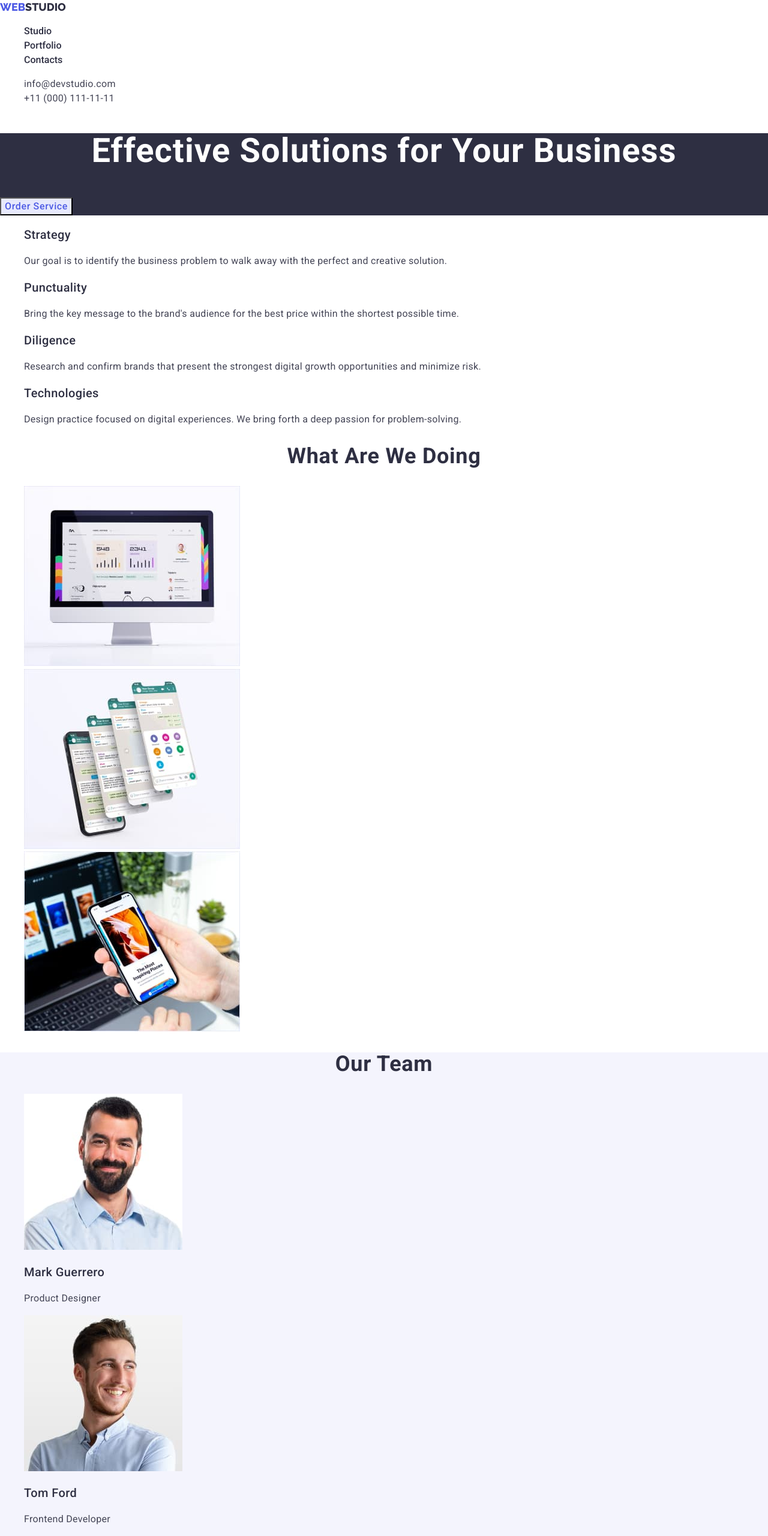
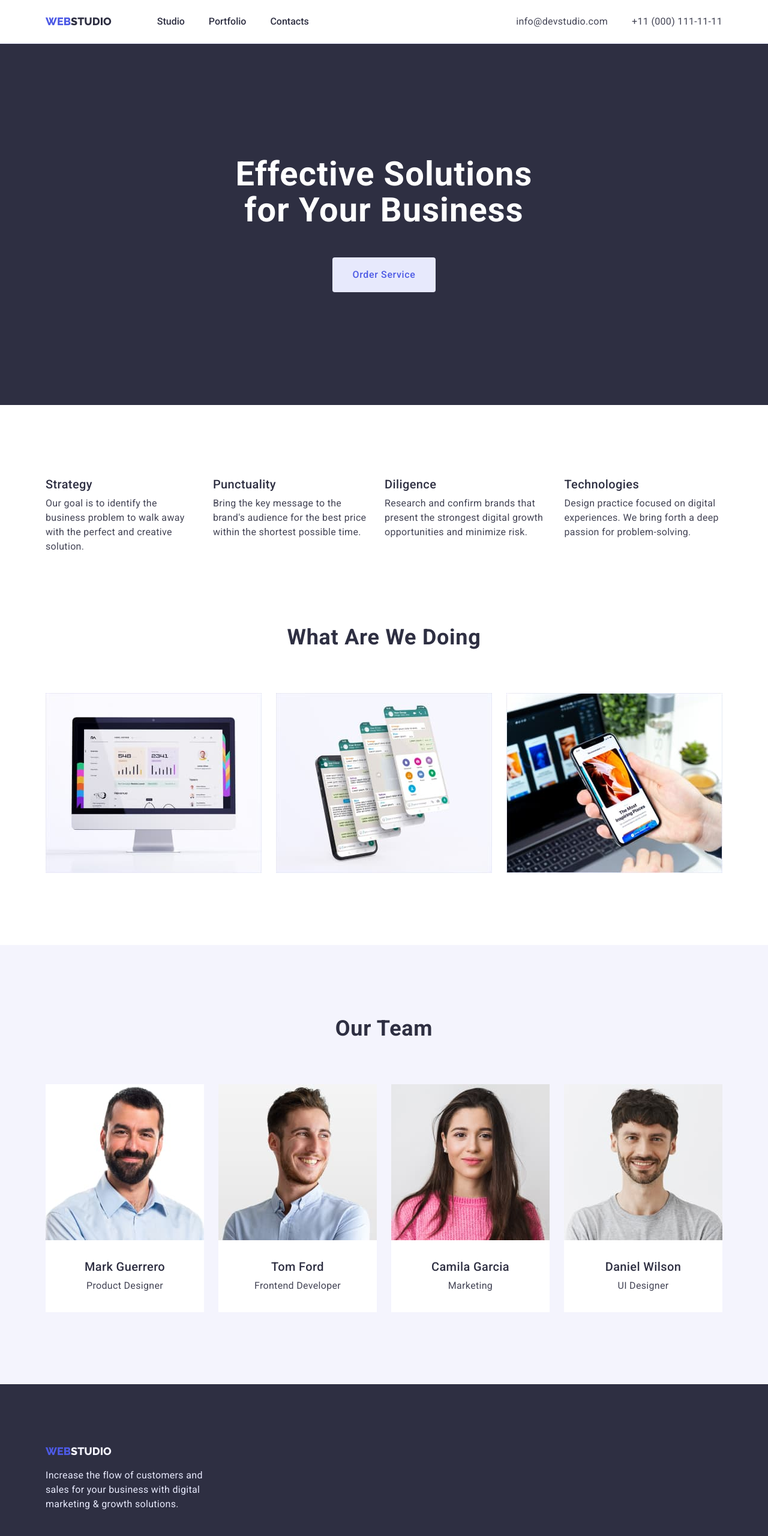
Before and after one commit to 1evanter/goit-markup-hw-03, a plain HTML site: page index.html in a window 1280 px wide. Shown: the top 2560 px of the page at 60% size. Drawn offline with nearby package versions, Linux system fonts and the light colour scheme.

Commit message:
geometry

```diff
--- a/css/styles.css
+++ b/css/styles.css
@@ -14,12 +14,15 @@ body {
     color: var(--text-color);
 }
 
+
 .link {
     text-decoration: none;
 }
 
 .list {
     list-style: none;
+    margin: 0;
+    padding: 0;
 }
 
 .title {
@@ -47,6 +50,8 @@ body {
     line-height: 1.5;
     letter-spacing: 0.04em;
     cursor: pointer;
+    border-radius: 4px;
+    border: 1px solid transparent;
 
 }
 
@@ -71,9 +76,45 @@ body {
     overflow: hidden;
 }
 
+.container {
+    /* outline: 2px solid red; */
+    max-width: 1158px;
+    padding: 0 15px;
+    margin: 0 auto;
+}
+
+h1,
+h2,
+h3,
+h4,
+h5,
+h6,
+p,
+ul {
+    margin: 0;
+    padding: 0;
+}
+
+img {
+    display: block;
+    max-width: 100%;
+    height: auto;
+}
 
 
-/* -------------header------------- */
+/* -------------Header------------- */
+
+.header {
+    border-bottom: 1px solid var(--second-background-color);
+}
+
+.header-container {
+    display: flex;
+    align-items: center;
+    padding-top: 24px;
+    padding-bottom: 24px;
+
+}
 
 .header-logo {
     font-family: 'Raleway', sans-serif;
@@ -82,7 +123,22 @@ body {
     line-height: 1.33;
     text-transform: uppercase;
     color: var(--main-title-color);
+    margin-right: 76px;
+
 }
+
+.header-list {
+    display: flex;
+    gap: 40px;
+
+}
+
+.header-navigation {
+    display: flex;
+    align-items: center;
+}
+
+
 
 .logo-web {
     color: var(--accent-color);
@@ -95,6 +151,7 @@ body {
     font-size: 16px;
     line-height: 1.5;
     color: var(--main-title-color);
+    padding: 24px 0;
 }
 
 .header-link:hover,
@@ -102,6 +159,20 @@ body {
     color: var(--accent-color);
 }
 
+/* Address */
+
+.header-address {
+    margin-left: auto;
+}
+
+.address-list {
+    display: flex;
+
+}
+
+.address-mail {
+    margin-right: 40px;
+}
 
 .address-mail,
 .address-tel {
@@ -112,6 +183,8 @@ body {
     line-height: 1.5;
     letter-spacing: 0.02em;
     color: var(--text-color);
+    padding: 24px 0;
+
 }
 
 .address-mail:hover,
@@ -125,10 +198,18 @@ body {
 }
 
 
-/* -------------hero------------- */
+
+/* -------------Hero------------- */
 
 .hero {
     background-color: var(--main-title-color);
+}
+
+.hero-container {
+    padding-top: 188px;
+    padding-bottom: 188px;
+
+
 }
 
 .hero-title {
@@ -139,11 +220,20 @@ body {
     text-align: center;
     letter-spacing: 0.02em;
     color: var(--white-color);
+    margin-bottom: 48px;
 }
 
+
+
 .hero-btn {
+    display: block;
+    margin: 0 auto;
+    padding: 16px 32px;
+
     color: var(--accent-color);
     background-color: var(--second-background-color);
+
+
 }
 
 .hero-btn:hover,
@@ -154,11 +244,42 @@ body {
 
 /* ------------features------------- */
 
+.features-list {
+    display: flex;
+    padding: 120px 0;
+    gap: 24px;
+}
 
+.features-item {
+    /* background-color: green; */
+}
+
+.features-subtitle {
+    margin-bottom: 8px;
+}
 
 
 /* -------------functions----------- */
 
+.functions-title {
+    margin-bottom: 72px;
+}
+
+.functions-list {
+    display: flex;
+
+    flex-wrap: wrap;
+    padding-bottom: 120px;
+    gap: 24px;
+
+}
+
+
+.functions-item {
+    /* outline: 2px solid blue; */
+    width: calc((100% - 48px) / 3);
+
+}
 
 
 /* --------------team---------------- */
@@ -167,11 +288,48 @@ body {
     background-color: var(--background-color);
 }
 
+.team-container {
+    padding-top: 120px;
+    padding-bottom: 120px;
+}
+
+.team-title {
+    margin-bottom: 72px;
+}
+
+.team-subtitle {
+    text-align: center;
+    margin-bottom: 8px;
+}
+
+.team-list {
+    display: flex;
+    flex-wrap: wrap;
+    gap: 24px;
+}
+
+.team-item {
+    /* outline: 2px solid blue; */
+    width: calc((100% - 72px) / 4);
+}
+
+.team-names {
+    background-color: var(--white-color);
+    padding: 32px 16px;
+}
+
+.team-item-descr {
+    text-align: center;
+}
 
 
 /* --------------footer------------ */
 .footer {
     background-color: var(--main-title-color);
+}
+
+.footer-container {
+    padding: 100px 15px;
 }
 
 .footer-logo {
@@ -181,6 +339,7 @@ body {
     line-height: 1.33;
     text-transform: uppercase;
     color: var(--background-color);
+
 }
 
 
@@ -189,6 +348,8 @@ body {
     line-height: 1.5;
     letter-spacing: 0.02em;
     color: var(--second-background-color);
+    max-width: 264px;
+    margin-top: 16px;
 }
 
 
@@ -197,7 +358,20 @@ body {
 
 /* ----------------portfolio--------------- */
 
+.portfolio-container {
+    padding-top: 96px;
+    padding-bottom: 120px;
+}
+
+.portfolio-btn-list {
+    display: flex;
+    justify-content: center;
+    margin-bottom: 72px;
+    gap: 24px;
+}
+
 .portfolio-btn {
+    padding: 12px 24px;
     color: var(--accent-color);
     background-color: var(--second-background-color);
 }
@@ -207,3 +381,22 @@ body {
     color: var(--white-color);
     background-color: var(--second-accent-color);
 }
+
+.portfolio-img-list {
+    display: flex;
+    flex-wrap: wrap;
+    column-gap: 24px;
+    row-gap: 48px;
+
+}
+
+.portfolio-text {
+    padding-top: 32px;
+    padding-bottom: 32px;
+    padding-left: 16px;
+    border: 1px solid var(--second-background-color);
+}
+
+.portfolio-img-subtitle {
+    margin-bottom: 8px;
+}
--- a/index.html
+++ b/index.html
@@ -23,6 +23,7 @@
   <body>
     <!-- Header -->
     <header class="header">
+      <div class="container header-container">
         <nav class="header-navigation">
           <a href="./index.html" class="header-logo link">
             <span class="logo-web">Web</span>Studio</a
@@ -41,39 +42,46 @@
         </nav>
         <address class="header-address">
           <ul class="address-list list">
-          <li>
+            <li class="address-item">
               <a href="mailto:info@devstudio.com" class="address-mail link"
                 >info@devstudio.com</a
               >
             </li>
-          <li>
+            <li class="address-item">
               <a href="tel:+110001111111" class="address-tel link"
                 >+11 (000) 111-11-11</a
               >
             </li>
           </ul>
         </address>
+      </div>
     </header>
+
     <!-- Main -->
-
     <main>
       <!-- Hero -->
 
       <section class="hero">
-        <h1 class="hero-title">Effective Solutions for Your Business</h1>
+        <div class="container hero-container">
+          <h1 class="hero-title">
+            Effective Solutions <br />
+            for Your Business
+          </h1>
           <button type="button" class="hero-btn btn">Order Service</button>
+        </div>
       </section>
 
       <!-- Features -->
 
       <section class="features">
+        <div class="container">
           <h2 class="features-title visually-hidden">Our features</h2>
           <ul class="features-list list">
             <li class="features-item">
               <h3 class="features-subtitle subtitle">Strategy</h3>
               <p class="features-descr description">
-              Our goal is to identify the business problem to walk away with the
-              perfect and creative solution.
+                Our goal is to identify the business problem to walk away with
+                the perfect and creative solution.
               </p>
             </li>
             <li class="features-item">
@@ -98,28 +106,36 @@
               </p>
             </li>
           </ul>
+        </div>
       </section>
 
       <!-- Functions -->
 
       <section class="functions">
+        <div class="container">
           <h2 class="functions-title title">What are we doing</h2>
           <ul class="functions-list list">
             <li class="functions-item">
               <img src="./images/img1.1.jpg" alt="Statistics" width="360" />
             </li>
             <li class="functions-item">
-            <img src="./images/img2.1.jpg" alt="Updated features" width="360" />
+              <img
+                src="./images/img2.1.jpg"
+                alt="Updated features"
+                width="360"
+              />
             </li>
             <li class="functions-item">
               <img src="./images/img3.1.jpg" alt="Phone app" width="360" />
             </li>
           </ul>
+        </div>
       </section>
 
       <!-- Team -->
 
       <section class="team">
+        <div class="container team-container">
           <h2 class="team-title title">Our Team</h2>
           <ul class="team-list list">
             <li class="team-item">
@@ -128,8 +144,10 @@
                 alt="A man with a beard"
                 width="264"
               />
+              <div class="team-names">
                 <h3 class="team-subtitle subtitle">Mark Guerrero</h3>
                 <p class="team-item-descr description">Product Designer</p>
+              </div>
             </li>
             <li class="team-item">
               <img
@@ -137,8 +155,10 @@
                 alt="A man with a beard №2"
                 width="264"
               />
+              <div class="team-names">
                 <h3 class="team-subtitle subtitle">Tom Ford</h3>
                 <p class="team-item-descr description">Frontend Developer</p>
+              </div>
             </li>
             <li class="team-item">
               <img
@@ -146,8 +166,10 @@
                 alt="Woman with long hair"
                 width="264"
               />
+              <div class="team-names">
                 <h3 class="team-subtitle subtitle">Camila Garcia</h3>
                 <p class="team-item-descr description">Marketing</p>
+              </div>
             </li>
             <li class="team-item">
               <img
@@ -155,23 +177,27 @@
                 alt="A man with a beard №3"
                 width="264"
               />
+              <div class="team-names">
                 <h3 class="team-subtitle subtitle">Daniel Wilson</h3>
                 <p class="team-item-descr description">UI Designer</p>
+              </div>
             </li>
           </ul>
+        </div>
       </section>
     </main>
 
     <!-- Footer -->
-
     <footer class="footer">
+      <div class="container footer-container">
         <a href="./index.html" class="footer-logo link">
           <span class="logo-web">Web</span>Studio</a
         >
         <p class="footer-descr">
-        Increase the flow of customers and sales for your business with digital
-        marketing & growth solutions.
+          Increase the flow of customers and sales for your business with
+          digital marketing & growth solutions.
         </p>
+      </div>
     </footer>
   </body>
 </html>
```
Also changed, not shown: portfolio.html (+56 -26 lines). Lines whose indentation alone changed are shown as unchanged.
